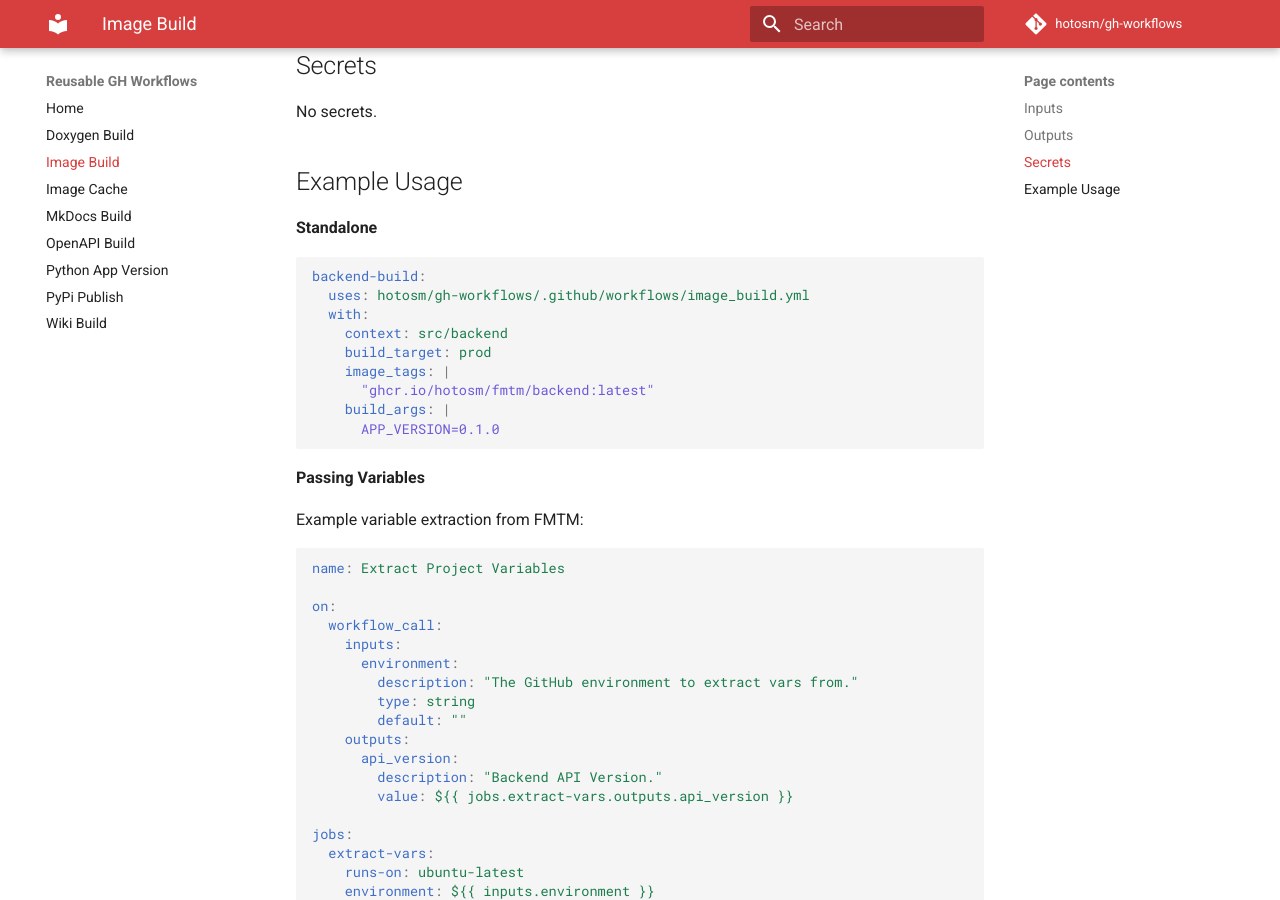
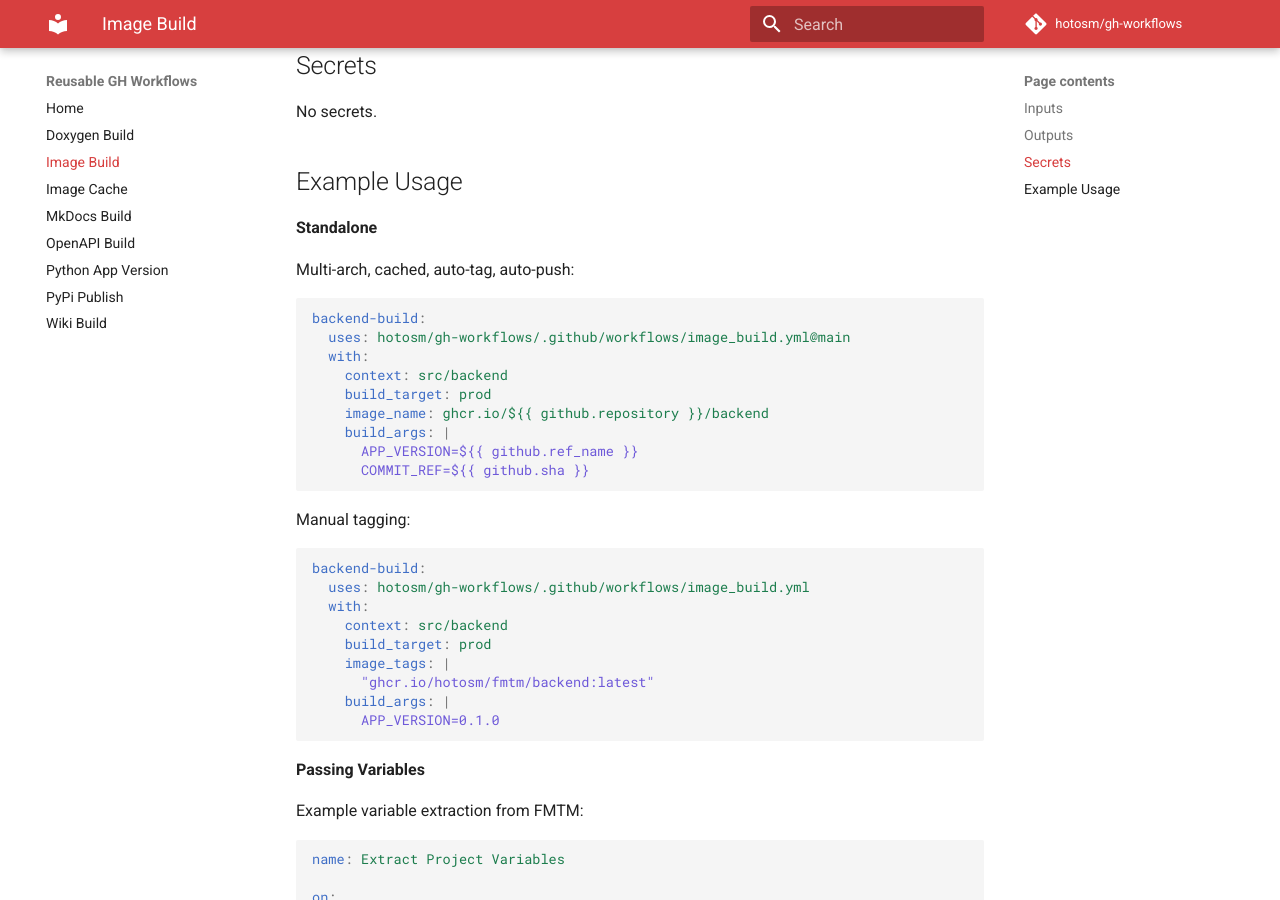
Before and after one commit to hotosm/gh-workflows, an MkDocs documentation site: the page built from docs/image_build.md, in a window 1280 px wide and 900 px high, scrolled down 1270 px. Built offline with MkDocs 1.6.1 and Material for MkDocs 9.7.7, drawn with Linux system fonts in a browser that asks for light colours; comment, search, counter and statistics services are not loaded.

Commit message:
docs: update examples for image_build

````diff
--- a/docs/image_build.md
+++ b/docs/image_build.md
@@ -43,6 +43,22 @@ No secrets.
 ## Example Usage
 
 **Standalone**
+
+Multi-arch, cached, auto-tag, auto-push:
+
+```yaml
+backend-build:
+  uses: hotosm/gh-workflows/.github/workflows/image_build.yml@main
+  with:
+    context: src/backend
+    build_target: prod
+    image_name: ghcr.io/${{ github.repository }}/backend
+    build_args: |
+      APP_VERSION=${{ github.ref_name }}
+      COMMIT_REF=${{ github.sha }}
+```
+
+Manual tagging:
 
 ```yaml
 backend-build:
````
